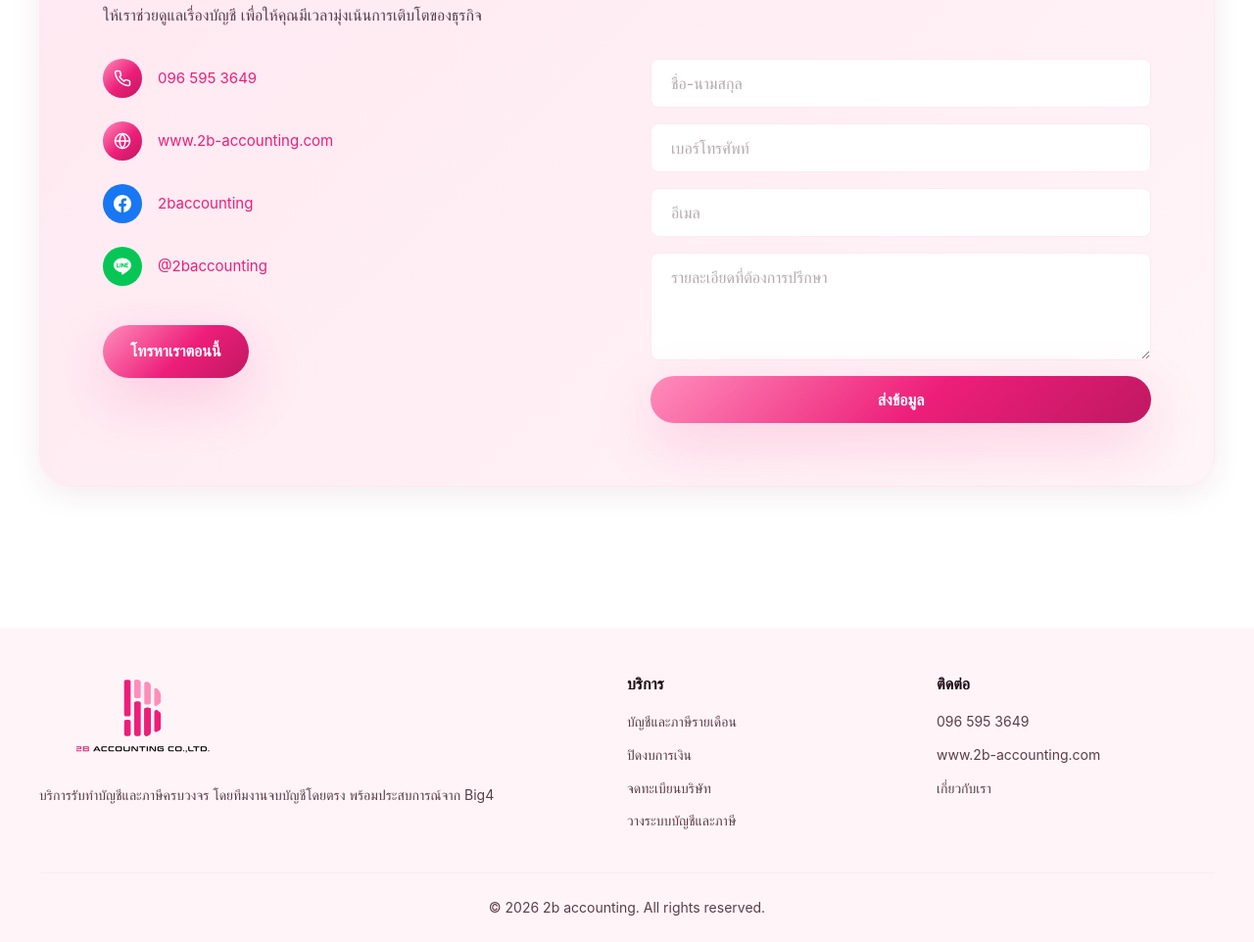
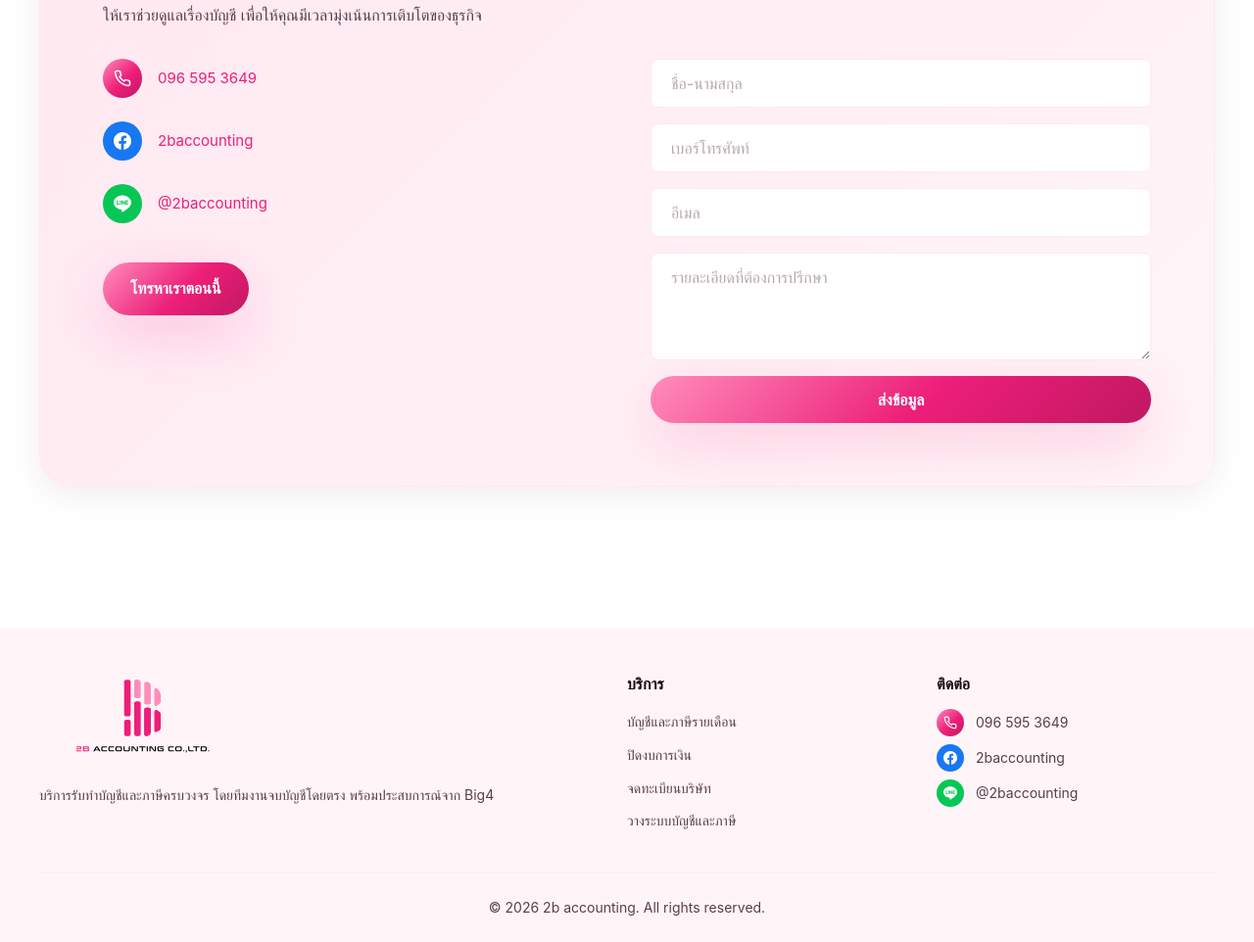
Before and after one commit to golfnatchapon/2b-accounting, a plain HTML site: page index.html in a window 1280 px wide. Shown: the part 6786-7748 px from the top of the page at 98% size. Drawn offline with Linux system fonts and the light colour scheme; a web font is replaced by a local one.

Commit message:
fix color

```diff
--- a/css/style.css
+++ b/css/style.css
@@ -682,6 +682,22 @@
 .footer ul a { font-size: 0.875rem; color: var(--text-secondary); transition: color 0.2s; }
 .footer ul a:hover { color: var(--hard-violet-500); }
 
+.footer-contact-item {
+  display: flex;
+  align-items: center;
+  gap: 0.75rem;
+}
+
+.footer-contact-item .contact-icon {
+  width: 1.75rem;
+  height: 1.75rem;
+}
+
+.footer-contact-item .contact-icon svg {
+  width: 0.875rem;
+  height: 0.875rem;
+}
+
 .footer-bottom {
   padding-top: 1.5rem;
   border-top: 1px solid var(--soft-violet-100);
--- a/index.html
+++ b/index.html
@@ -323,12 +323,6 @@
                 <span class="contact-info-text"><a href="tel:0965953649">096 595 3649</a></span>
               </div>
               <div class="contact-info-item">
-                <span class="contact-icon" aria-hidden="true">
-                  <svg viewBox="0 0 24 24" fill="none" stroke="currentColor" stroke-width="2" stroke-linecap="round" stroke-linejoin="round"><circle cx="12" cy="12" r="10"/><line x1="2" y1="12" x2="22" y2="12"/><path d="M12 2a15.3 15.3 0 0 1 4 10 15.3 15.3 0 0 1-4 10 15.3 15.3 0 0 1-4-10 15.3 15.3 0 0 1 4-10z"/></svg>
-                </span>
-                <span class="contact-info-text"><a href="https://www.2b-accounting.com/" target="_blank" rel="noopener">www.2b-accounting.com</a></span>
-              </div>
-              <div class="contact-info-item">
                 <span class="contact-icon contact-icon--facebook" aria-hidden="true">
                   <svg viewBox="0 0 24 24" fill="currentColor"><path d="M24 12.073c0-6.627-5.373-12-12-12s-12 5.373-12 12c0 5.99 4.388 10.954 10.125 11.854v-8.385H7.078v-3.47h3.047V9.43c0-3.007 1.792-4.669 4.533-4.669 1.312 0 2.686.235 2.686.235v2.953H15.83c-1.491 0-1.956.925-1.956 1.874v2.25h3.328l-.532 3.47h-2.796v8.385C19.612 23.027 24 18.062 24 12.073z"/></svg>
                 </span>
@@ -379,9 +373,24 @@
         <div>
           <h4>ติดต่อ</h4>
           <ul>
-            <li><a href="tel:0965953649">096 595 3649</a></li>
-            <li><a href="https://www.2b-accounting.com/" target="_blank" rel="noopener">www.2b-accounting.com</a></li>
-            <li><a href="#about">เกี่ยวกับเรา</a></li>
+            <li class="footer-contact-item">
+              <span class="contact-icon" aria-hidden="true">
+                <svg viewBox="0 0 24 24" fill="none" stroke="currentColor" stroke-width="2" stroke-linecap="round" stroke-linejoin="round"><path d="M22 16.92v3a2 2 0 0 1-2.18 2 19.79 19.79 0 0 1-8.63-3.07 19.5 19.5 0 0 1-6-6 19.79 19.79 0 0 1-3.07-8.67A2 2 0 0 1 4.11 2h3a2 2 0 0 1 2 1.72c.127.96.361 1.903.7 2.81a2 2 0 0 1-.45 2.11L8.09 9.91a16 16 0 0 0 6 6l1.27-1.27a2 2 0 0 1 2.11-.45c.907.339 1.85.573 2.81.7A2 2 0 0 1 22 16.92z"/></svg>
+              </span>
+              <a href="tel:0965953649">096 595 3649</a>
+            </li>
+            <li class="footer-contact-item">
+              <span class="contact-icon contact-icon--facebook" aria-hidden="true">
+                <svg viewBox="0 0 24 24" fill="currentColor"><path d="M24 12.073c0-6.627-5.373-12-12-12s-12 5.373-12 12c0 5.99 4.388 10.954 10.125 11.854v-8.385H7.078v-3.47h3.047V9.43c0-3.007 1.792-4.669 4.533-4.669 1.312 0 2.686.235 2.686.235v2.953H15.83c-1.491 0-1.956.925-1.956 1.874v2.25h3.328l-.532 3.47h-2.796v8.385C19.612 23.027 24 18.062 24 12.073z"/></svg>
+              </span>
+              <a href="https://www.facebook.com/2baccounting" target="_blank" rel="noopener">2baccounting</a>
+            </li>
+            <li class="footer-contact-item">
+              <span class="contact-icon contact-icon--line" aria-hidden="true">
+                <svg viewBox="0 0 24 24" fill="currentColor"><path d="M19.365 9.863c.349 0 .63.285.63.631 0 .345-.281.63-.63.63H17.61v1.125h1.755c.349 0 .63.283.63.63 0 .344-.281.629-.63.629h-2.386c-.345 0-.627-.285-.627-.629V8.108c0-.345.282-.63.63-.63h2.386c.349 0 .63.285.63.63 0 .349-.281.63-.63.63H17.61v1.125h1.755zm-3.855 3.016c0 .27-.174.51-.432.596-.064.021-.133.031-.199.031-.211 0-.391-.09-.51-.25l-2.443-3.317v2.94c0 .344-.279.629-.631.629-.346 0-.626-.285-.626-.629V8.108c0-.27.173-.51.43-.595.06-.023.136-.033.194-.033.195 0 .375.104.495.254l2.462 3.33V8.108c0-.345.282-.63.63-.63.345 0 .63.285.63.63v4.771zm-5.741 0c0 .344-.282.629-.631.629-.345 0-.627-.285-.627-.629V8.108c0-.345.282-.63.63-.63.346 0 .628.285.628.63v4.771zm-2.466.629H4.917c-.345 0-.63-.285-.63-.629V8.108c0-.345.285-.63.63-.63.348 0 .63.285.63.63v4.141h1.756c.348 0 .629.283.629.63 0 .344-.282.629-.629.629M24 10.314C24 4.943 18.615.572 12 .572S0 4.943 0 10.314c0 4.811 4.27 8.842 10.035 9.608.391.082.923.258 1.058.59.12.301.079.766.038 1.08l-.164 1.02c-.045.301-.24 1.186 1.049.645 1.291-.539 6.916-4.078 9.436-6.975C23.176 14.393 24 12.458 24 10.314"/></svg>
+              </span>
+              <a href="https://line.me/R/ti/p/@2baccounting" target="_blank" rel="noopener">@2baccounting</a>
+            </li>
           </ul>
         </div>
       </div>
```
